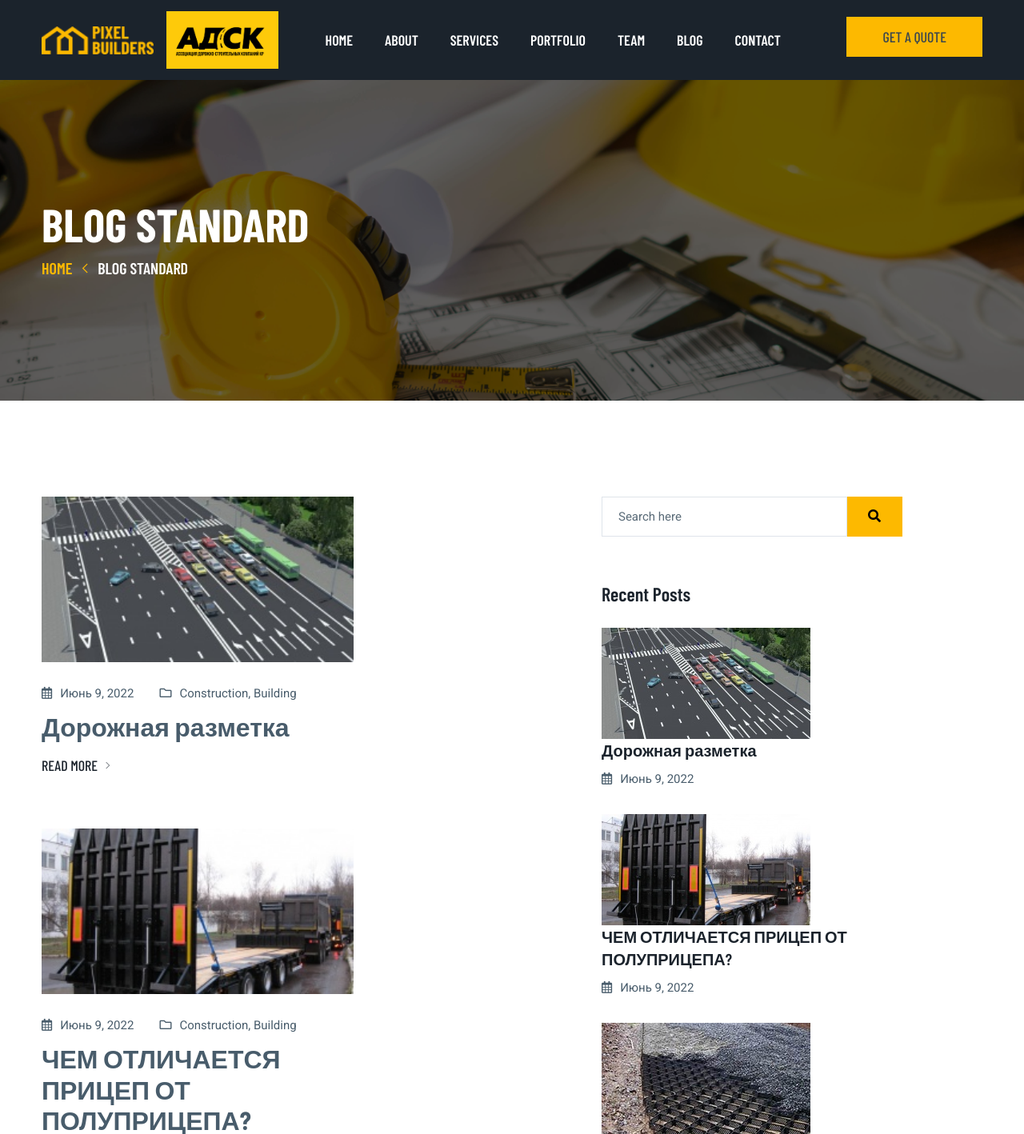
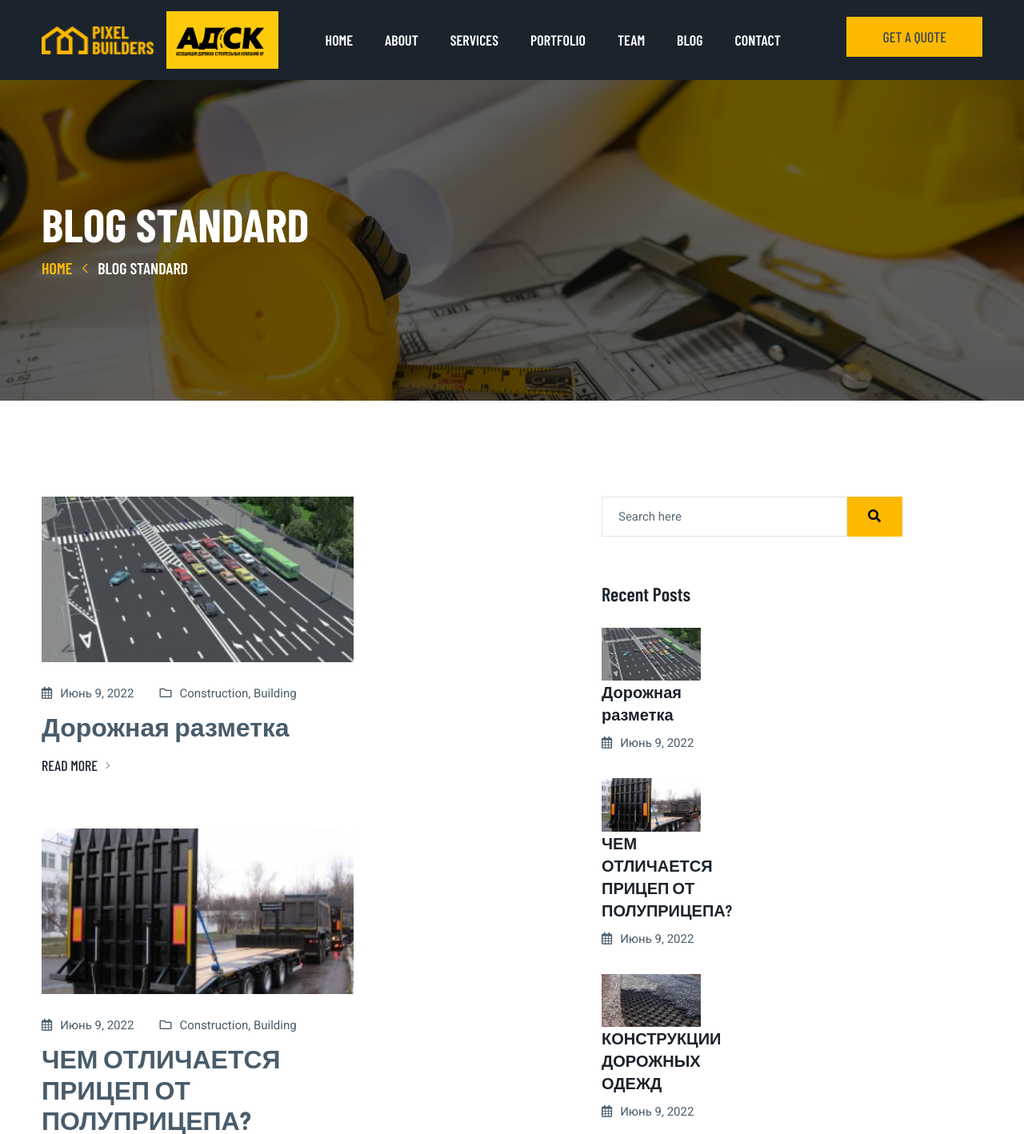
Before and after one commit to ZhanbolotAbdrasilov17/ADSK, a Django app: page /news in a window 1280 px wide. Shown: the part 71-1489 px from the top of the page at 80% size. Run offline with Django 3.2, Linux system fonts and the light colour scheme; data comes from the database, SQL or seed files in the repository; both versions use the stored data as it was after the commit; some libraries are stand-ins or nearby versions.

Commit message:
personaziing

```diff
--- a/first/models.py
+++ b/first/models.py
@@ -50,8 +50,8 @@ class Fulldescription(models.Model):
 
 class Partners(models.Model):
     partner_name = models.CharField(max_length=200, verbose_name="Название партнера")
-    partner_description = models.TextField()
-    image = models.ImageField(upload_to='partners_images', verbose_name='Фото')
+    partner_description = models.TextField(blank=True)
+    image = models.ImageField(upload_to='partners_images', verbose_name='Фото', blank=True)
 
     def __str__(self):
         return self.partner_name
--- a/static/css/responsive.css
+++ b/static/css/responsive.css
@@ -31,10 +31,6 @@
     .con_team_item_two .team_img img{
         width: 100%;
     }
-    .latest_post_thumb img{
-        max-width: 35%;
-        margin-right: 10px;
-    }
     .con_service_item_three{
         padding-left: 15px;
         padding-right: 15px;
@@ -57,6 +53,13 @@
     }
     .contact_info_item{
         margin-bottom: 30px;
+    }
+    .latest_post_thumb{
+        width: 50%;
+    }
+    .con_slider_area .slider__video{
+        width: 220px;
+        height: 220px
     }
 }
 
@@ -472,6 +475,10 @@
     .comment-box .post_comment .reply-comment{
         padding-left: 0px;
     }
+    .con_slider_area .slider__video{
+    width: 170px;
+    height: 170px;
+    }
 }
 
 @media (max-width:450px){
--- a/static/css/style.css
+++ b/static/css/style.css
@@ -839,12 +839,37 @@ a:hover, a:focus, .btn:hover, .btn:focus, button:hover, button:focus {
 .header_background-video-close{
    position: absolute;
    right: 3%;
-   top: 10%;
-   width: 50px;
-   height: 50px;
+   top: 20%;
+   width: 40px;
+   height: 40px;
    background: #FDB900;
    border-radius: 50%;
    cursor: pointer
+}
+
+.header_background-video-close::before {
+  position: absolute;
+    left: 50%;
+    transform: translate(-50%, -50%) rotate(-45deg);
+    top: 50%;
+    content: '';
+    display: block;
+    width: 25px;
+    height: 3px;
+    background-color: #fff;
+    border-radius: 8px
+}
+.header_background-video-close::after {
+  position: absolute;
+    left: 50%;
+    transform: translate(-50%, -50%) rotate(45deg);
+    top: 50%;
+    content: '';
+    display: block;
+    width: 25px;
+    height: 3px;
+    background-color: #fff;
+    border-radius: 8px
 }
 
 .main_slider {
@@ -2654,10 +2679,11 @@ width: 590px;
   -webkit-box-align: center;
   -ms-flex-align: center;
   align-items: center;
+  width: 33%;
 }
 
 .latest_post_thumb img {
-  margin-right: 20px;
+  width: 100%;
 }
 
 .latest_post_thumb .media-body h4 {
@@ -2676,10 +2702,6 @@ width: 590px;
 
 .latest_post_thumb .post_meta {
   margin-bottom: 0;
-}
-
-.latest_post_thumb + .latest_post_thumb {
-  margin-top: 40px;
 }
 
 /*========== con_latest_news_area css ===========*/
--- a/static/js/custom.js
+++ b/static/js/custom.js
@@ -262,8 +262,19 @@
 	    }
 	});
 
+//	YouTubeVideo
+$('.slider__video').click(function(){
+    $('#mainVideo')[0].contentWindow.postMessage('{"event":"command","func":"' + 'playVideo' + '","args":""}', '*');
+});
+
+$('.header_background-video-close').click(function(){
+    $('#mainVideo')[0].contentWindow.postMessage('{"event":"command","func":"' + 'stopVideo' + '","args":""}', '*');
+});
+
+
 
 })(jQuery)
+
 
 // 用 bootstrap 4.41 實現 menuIcon 動畫效果
 const navMenuIcon = document.getElementById('navMenuIcon');
--- a/templates/home.html
+++ b/templates/home.html
@@ -431,7 +431,6 @@
                 </div>
             </section>
             <section class="con_latest_news_area sec_gap">
-                <img class="tank_img wow fadeInRight" data-wow-delay="0.3s" src="{% static 'img/home-1/tank.png' %}" alt="">
                 <div class="container">
                     <div class="section_title text-center wow fadeInUp" data-wow-delay="0.2s">
                         <h6 class="con_title_top">OUR BLOG</h6>
--- a/templates/index.html
+++ b/templates/index.html
@@ -29,7 +29,7 @@
         <div class="body_wrapper">
             <div class="header_background-video">
                 <div class="header_background-video-close"></div>
-                <iframe width="100%" height="100%" src="http://www.youtube.com/embed/gaMt5-MU7Mk" frameborder="0" allowfullscreen></iframe>
+                <iframe id="mainVideo" width="100%" height="100%" src="http://www.youtube.com/embed/gaMt5-MU7Mk?version=3&enablejsapi=1" frameborder="0" allowfullscreen></iframe>
                            </div>
             <header class="header_area">
                 <div class="header_top_two header_dark">
```
Also changed, not shown: db.sqlite3, first/migrations/0010_auto_20220612_0840.py (added).
